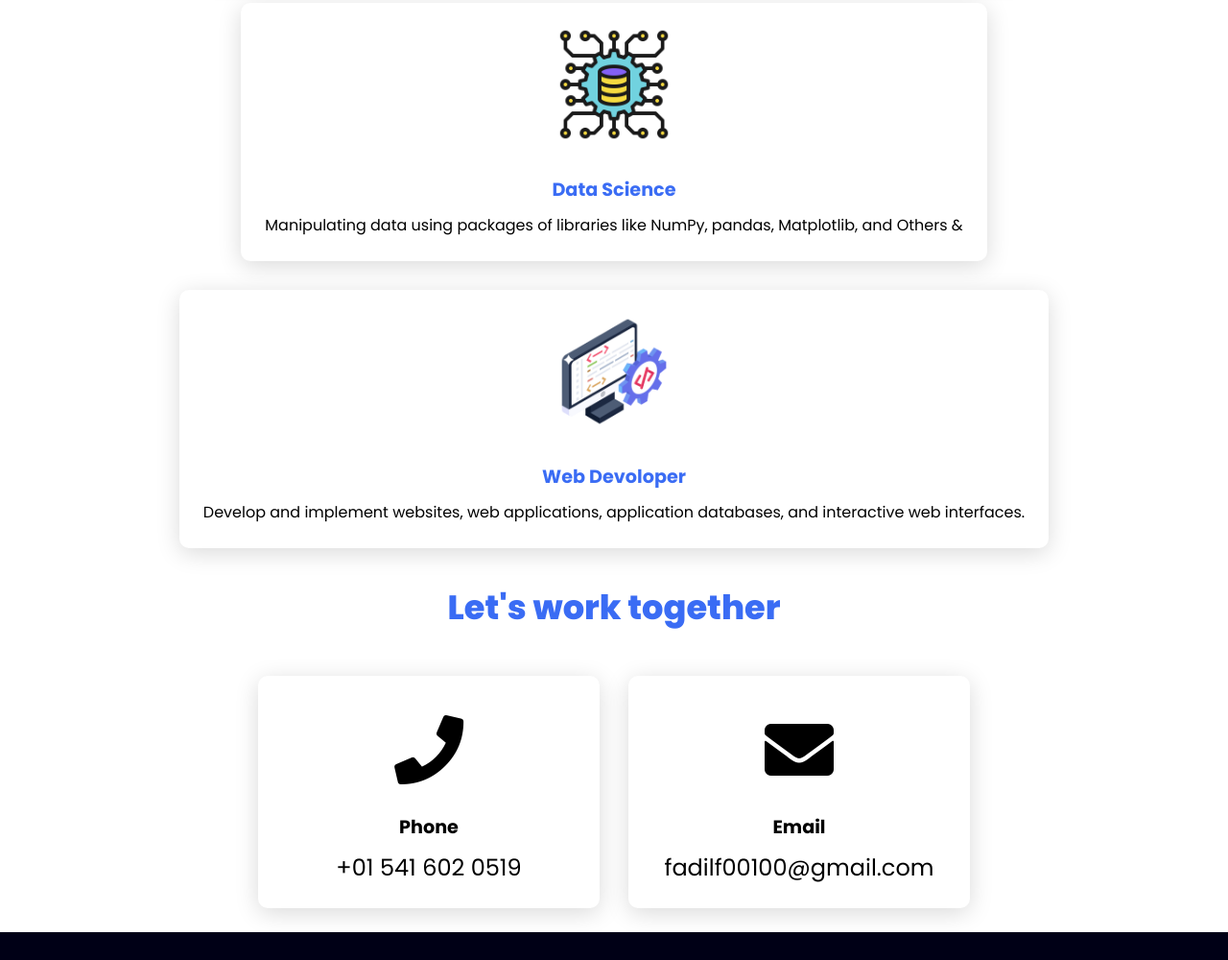
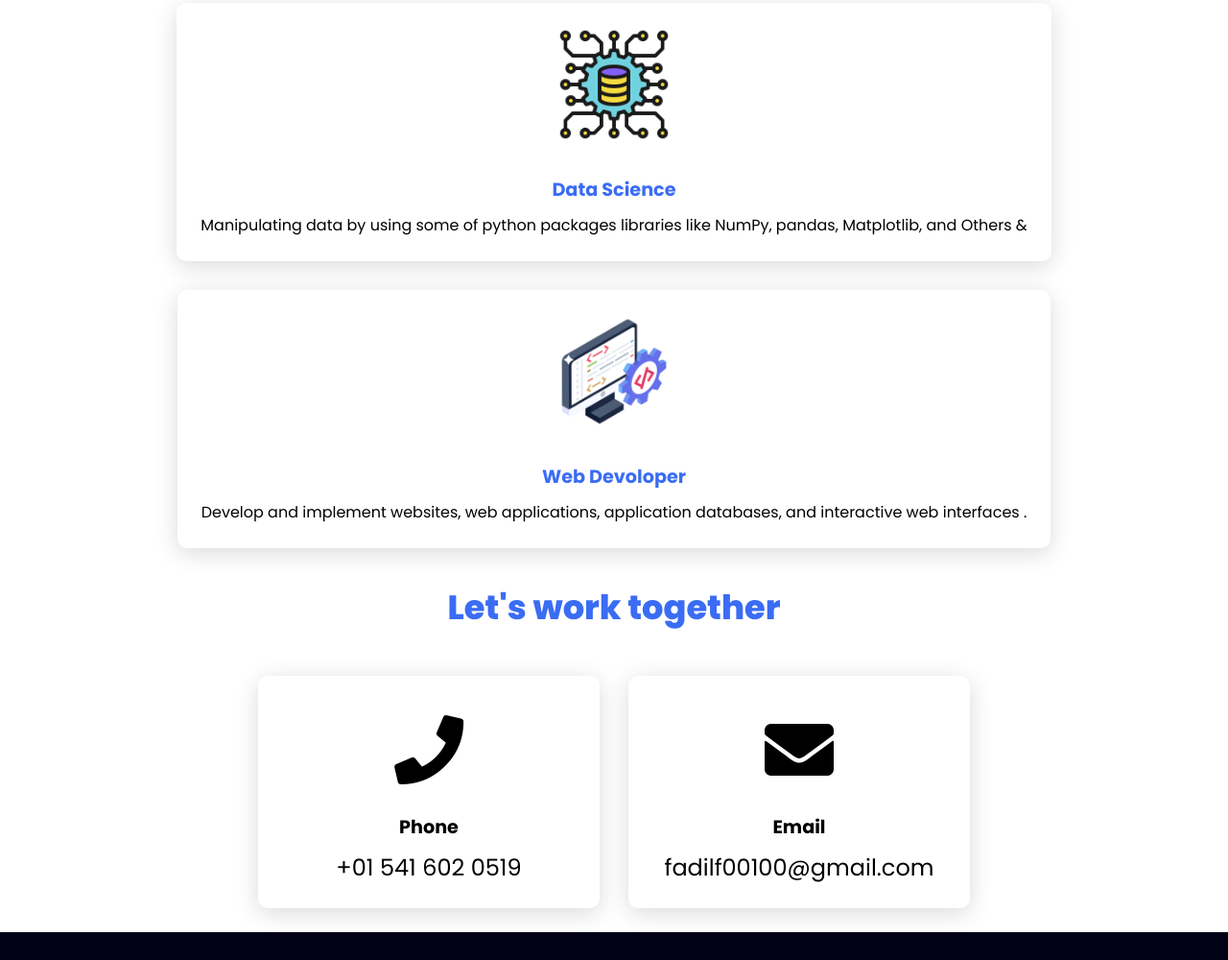
Before and after one commit to benabdif/benabdif.github.io, a plain HTML site: page index.html in a window 1280 px wide. Shown: the part 2500-3500 px from the top of the page at 96% size. Drawn offline with Linux system fonts and the light colour scheme.

Commit message:
Update index.html

```diff
--- a/index.html
+++ b/index.html
@@ -241,7 +241,7 @@
                 </div>
                 <div class="info">
                     <h3>Artificial Intelligence</h3>
-                    <p>Gather, analyze, or evaluate information from a variety of sources, such as law enforcement databases</p>
+                    <p>Gather, analyze, or evaluate information from a variety of sources, such as law enforcement databases    </p>
                 </div>
             </div>
             <div class="card">
@@ -251,7 +251,7 @@
                 </div>
                 <div class="info">
                     <h3>Data Science</h3>
-                    <p>Manipulating data using packages of libraries like NumPy, pandas, Matplotlib, and Others &</p>
+                    <p>Manipulating data by using some of python packages libraries like NumPy, pandas, Matplotlib, and Others &</p>
                 </div>
             </div>
             <div class="card">
@@ -262,7 +262,7 @@
                 </div>
                 <div class="info">
                     <h3>Web Devoloper</h3>
-                    <p>Develop and implement websites, web applications, application databases, and interactive web interfaces.</p>
+                    <p>Develop and implement websites, web applications, application databases, and interactive web interfaces .</p>
                 </div>
             </div>
         </div>
```
